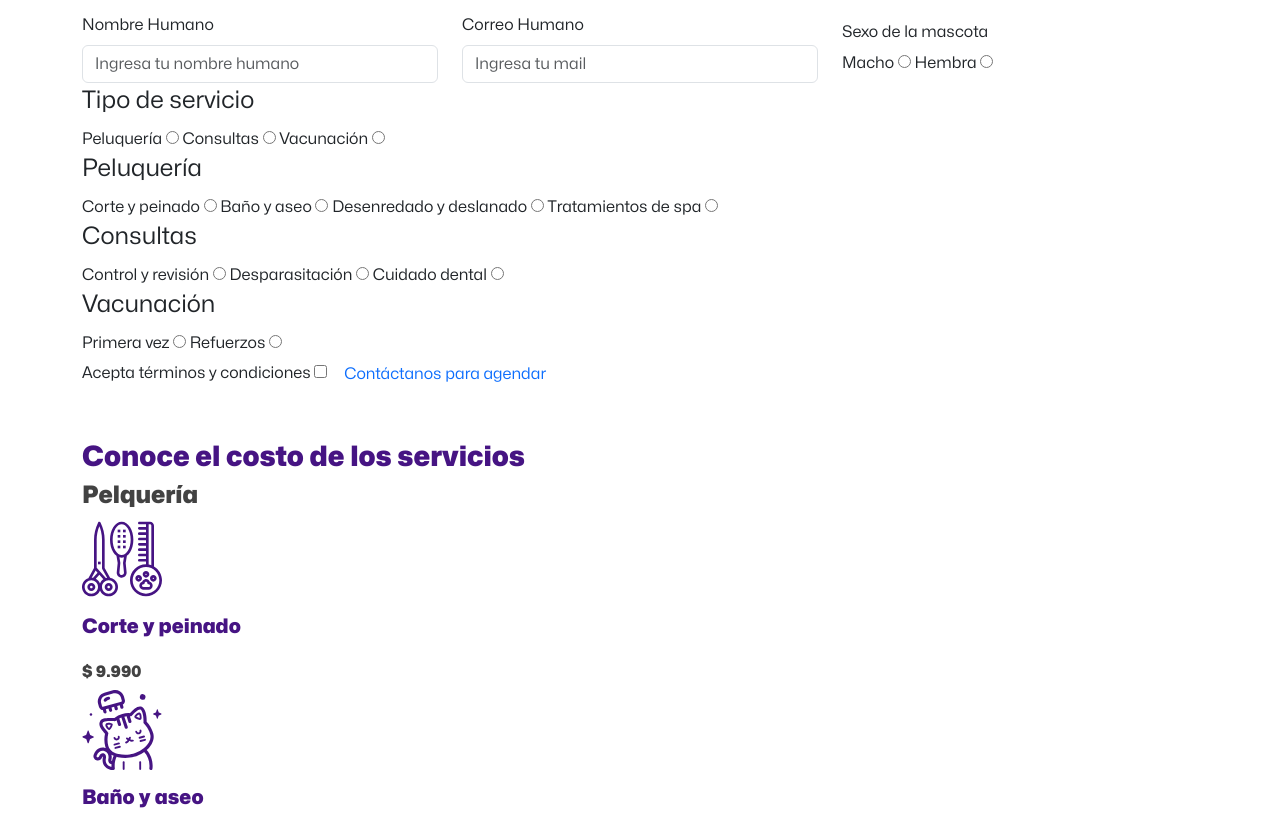
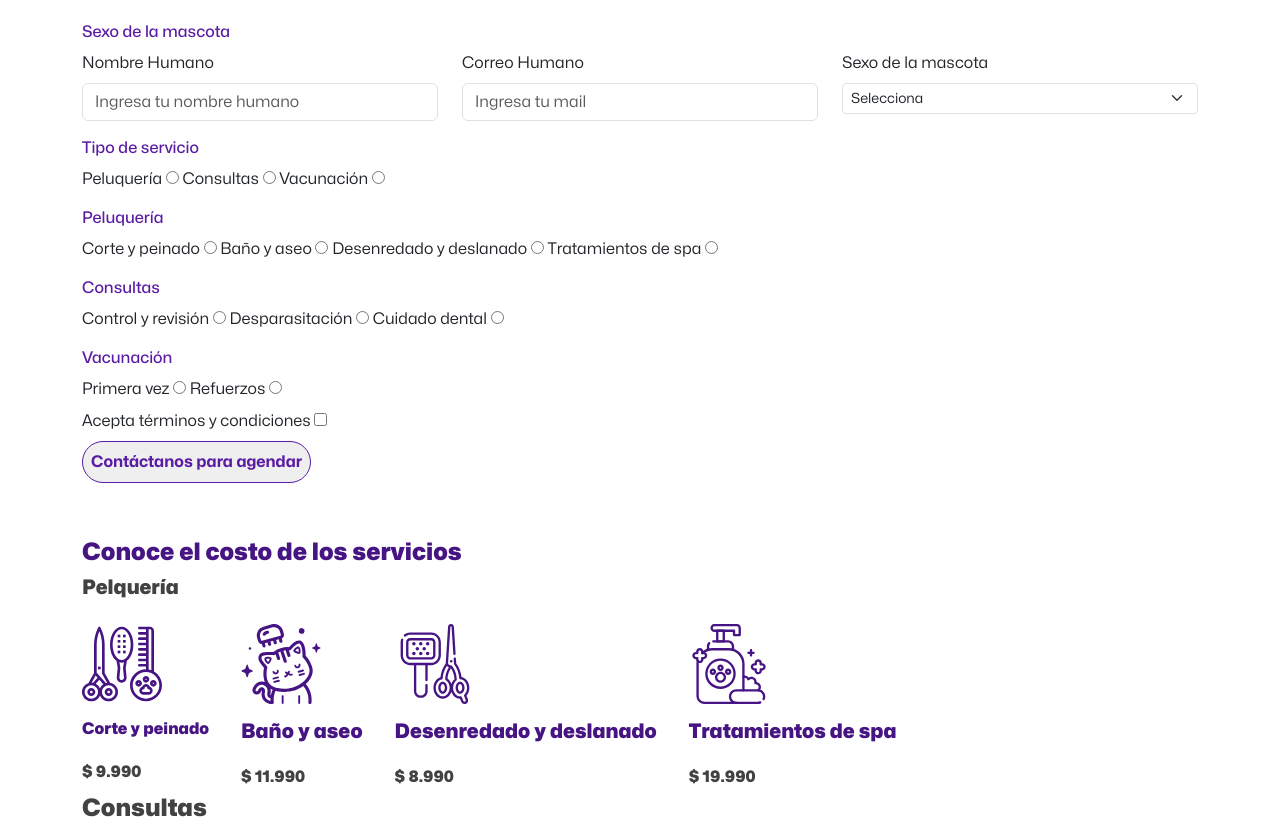
Before and after one commit to danielblanconolasco/blanco-nolasco-pre-entrega-2, a website: page pages/reservas.html in a window 1280 px wide. Shown: the part 540-1367 px from the top of the page. Drawn offline with nearby package versions, Linux system fonts and the light colour scheme.

Commit message:
Avances con sass 4ta pagina

```diff
--- a/pages/reservas.html
+++ b/pages/reservas.html
@@ -5,24 +5,27 @@
     <meta charset="UTF-8">
     <meta http-equiv="X-UA-Compatible" content="IE=edge">
     <meta name="viewport" content="width=device-width, initial-scale=1.0">
-    <meta name="description" content="Michigan Adopciones es un refugio de gatos sin fines de lucro que se dedica a encontrar hogares amorosos para gatos desamparados. Ofrecemos una variedad de servicios, que incluyen peluquería, atención veterinaria, hotel felino y más.">
-    <meta name="keywords" content="Michigan Adopciones, refugio de gatos, refugio de animales, gatos, mascotas, adopción, rescate, donación">
+    <meta name="description"
+        content="Michigan Adopciones es un refugio de gatos sin fines de lucro que se dedica a encontrar hogares amorosos para gatos desamparados. Ofrecemos una variedad de servicios, que incluyen peluquería, atención veterinaria, hotel felino y más.">
+    <meta name="keywords"
+        content="Michigan Adopciones, refugio de gatos, refugio de animales, gatos, mascotas, adopción, rescate, donación">
     <meta name="author" content="Daniel Blanco">
     <meta name="copyright" content="Daniel Blanco - Graphic Designer">
     <meta property="og:title" content="Michigan Adopciones">
     <meta property="og:site_name" content="Michigan Adopciones">
     <meta property="og:url" content="">
     <meta property="og:type" content="website">
-    <meta property="og:image" content="./assets/img/meta-image.jpg">
+    <meta property="og:image" content="../assets/img/meta-image.jpg">
     <meta property="og:image:type" content="image/jpg">
     <meta property="og:image:alt" content="Adopta un michi, llénate de amor y pásala de pelos">
     <meta property="og:image:width" content="598">
     <meta property="og:image:height" content="596">
     <script src="https://kit.fontawesome.com/efc9165130.js" crossorigin="anonymous"></script>
-    <link href="https://cdn.jsdelivr.net/npm/bootstrap@5.3.0/dist/css/bootstrap.min.css" rel="stylesheet" integrity="sha384-9ndCyUaIbzAi2FUVXJi0CjmCapSmO7SnpJef0486qhLnuZ2cdeRhO02iuK6FUUVM" crossorigin="anonymous">
+    <link href="https://cdn.jsdelivr.net/npm/bootstrap@5.3.0/dist/css/bootstrap.min.css" rel="stylesheet"
+        integrity="sha384-9ndCyUaIbzAi2FUVXJi0CjmCapSmO7SnpJef0486qhLnuZ2cdeRhO02iuK6FUUVM" crossorigin="anonymous">
     <link rel="stylesheet" href="../css/style.css">
     <title>Agenda | Michigan Adopciones</title>
-    <link rel="shortcut icon" href="./assets/img/favicon.ico" type="image/x-icon">
+    <link rel="shortcut icon" href="../assets/img/favicon.ico" type="image/x-icon">
 </head>
 
 <body>
@@ -40,26 +43,33 @@
         <nav class="navbar navbar-expand-lg">
             <div class="container">
                 <a class="navbar-brand" href="../index.html"><img src="../assets/img/logo.svg" alt=""></a>
-                <button class="navbar-toggler" type="button" data-bs-toggle="collapse" data-bs-target="#menu-mobile-michigan"
-                    aria-controls="menu-mobile-michigan" aria-expanded="false" aria-label="Toggle navigation">
+                <button class="navbar-toggler" type="button" data-bs-toggle="collapse"
+                    data-bs-target="#menu-mobile-michigan" aria-controls="menu-mobile-michigan" aria-expanded="false"
+                    aria-label="Toggle navigation">
                     <span class="navbar-toggler-icon custom-toggler"></span>
                 </button>
                 <div class="collapse navbar-collapse flex-grow-0 gap-1" id="menu-mobile-michigan">
-                    <ul class="navbar-nav flex-sm-row flex-column gap-1 gap-sm-3 me-auto mb-2 mb-lg-0 align-items-center justify-content-sm-between">
+                    <ul
+                        class="navbar-nav flex-sm-row flex-column gap-1 gap-sm-3 me-auto mb-2 mb-lg-0 align-items-center justify-content-sm-between">
                         <li class="nav-item">
-                            <a class="nav-link" aria-current="page" href="../pages/servicios.html"><i class="fa-solid fa-shield-cat"></i> Servicios</a>
+                            <a class="nav-link" aria-current="page" href="../pages/servicios.html"><i
+                                    class="fa-solid fa-shield-cat"></i> Servicios</a>
                         </li>
                         <li class="nav-item">
-                            <a class="nav-link" href="../pages/peluqueria.html"><i class="fa-solid fa-scissors"></i> Peluquería</a>
+                            <a class="nav-link" href="../pages/peluqueria.html"><i class="fa-solid fa-scissors"></i>
+                                Peluquería</a>
                         </li>
                         <li class="nav-item">
-                            <a class="nav-link" href="../pages/reservas.html"><i class="fa-solid fa-calendar-days"></i> Agenda tu cita</a>
+                            <a class="nav-link" href="../pages/reservas.html"><i class="fa-solid fa-calendar-days"></i>
+                                Agenda tu cita</a>
                         </li>
                         <li class="nav-item">
-                            <a class="nav-link" href="../pages/adopta.html"><i class="fa-solid fa-hand-holding-heart"></i> Adopta</a>
+                            <a class="nav-link" href="../pages/adopta.html"><i
+                                    class="fa-solid fa-hand-holding-heart"></i> Adopta</a>
                         </li>
                         <li class="nav-item">
-                            <a class="nav-link" href="../pages/contacto.html"><i class="fa-solid fa-phone"></i> Contacto</a>
+                            <a class="nav-link" href="../pages/contacto.html"><i class="fa-solid fa-phone"></i>
+                                Contacto</a>
                         </li>
                     </ul>
                     <form class="form-nav justify-content-center" action="">
@@ -85,32 +95,33 @@
                 <p class="grey-dark">Llena el formulario y a la brevedad te contestaremos la disponibilidad.</p>
                 <form>
                     <div class="row">
-                        <div class="col-12 col-sm-6 col-md-4">
+                        <fieldset>
+                            <legend class="col-form-label violet-light bold-p">Sexo de la mascota</legend>
+                            <div class="row">
+
+                                <div class="col-12 col-sm-6 col-md-4 mb-2">
                                     <label for="nombre-usuario" class="form-label">Nombre Humano</label>
-                            <input type="text" id="usuario" placeholder="Ingresa tu nombre humano" required class="form-control">
+                                    <input type="text" id="usuario" placeholder="Ingresa tu nombre humano" required
+                                        class="form-control">
                                 </div>
-                        <div class="col-12 col-sm-6 col-md-4">
+                                <div class="col-12 col-sm-6 col-md-4 mb-2">
                                     <label for="mail" class="form-label">Correo Humano</label>
-                            <input type="mail" id="mail" placeholder="Ingresa tu mail" required class="form-control">
+                                    <input type="mail" id="mail" placeholder="Ingresa tu mail" required
+                                        class="form-control">
                                 </div>
-                        <div class="col-12 col-sm-6 col-md-4">
+                                <div class="col-12 col-sm-6 col-md-4 mb-2">
+                                        <label form="sexo" class="form-label">Sexo de la mascota</label>
+                                        <select class="form-select form-select-sm" aria-label=".form-select-sm example">
+                                            <option selected>Selecciona</option>
+                                            <option value="hembra">Hembra</option>
+                                            <option value="macho">Macho</option>
+                                        </select>
+                                </div>
+                            </div>
+                        </fieldset>
+                        <div class="col-12 mb-2">
                             <fieldset>
-                                <legend class="col-form-label">Sexo de la mascota</legend>
-                                <label for="hombre">Macho</label>
-                                <input type="radio" name="sexo" id="macho" value="macho">
-                                <label for="mujer">Hembra</label>
-                                <input type="radio" name="sexo" id="hembra" value="hembra">
-                            </fieldset>
-
-                        </div>
-
-
-                    </div>
-
-
-
-                    <fieldset>
-                        <legend>Tipo de servicio</legend>
+                                <legend class="col-form-label violet-light bold-p">Tipo de servicio</legend>
                                 <label for="hombre">Peluquería</label>
                                 <input type="radio" name="servicio" id="Pelquería" value="Pelquería">
                                 <label for="consulta">Consultas</label>
@@ -118,9 +129,10 @@
                                 <label for="mujer">Vacunación</label>
                                 <input type="radio" name="servicio" id="vacunacion" value="vacunacion">
                             </fieldset>
-
+                        </div>
+                        <div class="col-12 mb-2">
                             <fieldset>
-                        <legend>Peluquería</legend>
+                                <legend class="col-form-label violet-light bold-p">Peluquería</legend>
                                 <label for="corte">Corte y peinado</label>
                                 <input type="radio" name="servicio" id="corte" value="corte">
                                 <label for="bano">Baño y aseo</label>
@@ -130,10 +142,11 @@
                                 <label for="tratamiento">Tratamientos de spa</label>
                                 <input type="radio" name="servicio" id="tratamiento" value="tratamiento">
                             </fieldset>
+                        </div>
 
-
+                        <div class="col-12 mb-2">
                             <fieldset>
-                        <legend>Consultas</legend>
+                                <legend class="col-form-label violet-light bold-p">Consultas</legend>
                                 <label for="control">Control y revisión</label>
                                 <input type="radio" name="consultas" id="control" value="control">
                                 <label for="deparasitacion">Desparasitación</label>
@@ -141,35 +154,40 @@
                                 <label for="dental">Cuidado dental</label>
                                 <input type="radio" name="consultas" id="dental" value="dental">
                             </fieldset>
+                        </div>
 
+                        <div class="col-12 mb-2">
                             <fieldset>
-                        <legend>Vacunación</legend>
+                                <legend class="col-form-label violet-light bold-p">Vacunación</legend>
                                 <label for="primera">Primera vez</label>
                                 <input type="radio" name="vacunas" id="primera" value="primera">
                                 <label for="refuerzo">Refuerzos</label>
                                 <input type="radio" name="vacunas" id="refuerzo" value="refuerzo">
                             </fieldset>
+                        </div>
 
-
+                        <div class="col-12 mb-2">
                             <label for="">Acepta términos y condiciones</label>
                             <input type="checkbox" name="aceptar" id="aceptar" value="1" required>
-
-                    <button class=" btn btn-contacto" input type="submit" value="Enviar"><a
+                        </div>
+                        <div class="col-12 mb-2">
+                            <button class="btn-normal btn-border-light" input type="submit" value="Enviar"><a
                                     href="../pages/contacto.html">Contáctanos para agendar</a></button>
+                        </div>
+                    </div>
                 </form>
-
             </section>
         </div>
         <div class="container">
             <section class="cards-services">
                 <div class="cards-services-title">
-                    <h3 class="violet-dark">Conoce el costo de los servicios</h3>
-                    <h4 class="grey-dark">Pelquería</h4>
+                    <h4 class="violet-dark">Conoce el costo de los servicios</h4>
+                    <h5 class="grey-dark">Pelquería</h5>
                 </div>
                 <div class="cards-services-content">
                     <article class="card-service">
                         <img src="../assets/img/groom-dark.svg" alt="" class="card-service-img">
-                        <h5 class="violet-dark">Corte y peinado</h5 class="grey-dark">
+                        <h6 class="violet-dark">Corte y peinado</h6 class="grey-dark">
                         <h6 class="grey-dark">$ 9.990</h6>
                     </article>
                     <article class="card-service">
@@ -248,8 +266,12 @@
             </div>
         </div>
     </footer>
-    <script src="https://cdn.jsdelivr.net/npm/@popperjs/core@2.11.8/dist/umd/popper.min.js" integrity="sha384-I7E8VVD/ismYTF4hNIPjVp/Zjvgyol6VFvRkX/vR+Vc4jQkC+hVqc2pM8ODewa9r" crossorigin="anonymous"></script>
-    <script src="https://cdn.jsdelivr.net/npm/bootstrap@5.3.0/dist/js/bootstrap.min.js" integrity="sha384-fbbOQedDUMZZ5KreZpsbe1LCZPVmfTnH7ois6mU1QK+m14rQ1l2bGBq41eYeM/fS" crossorigin="anonymous"></script>
+    <script src="https://cdn.jsdelivr.net/npm/@popperjs/core@2.11.8/dist/umd/popper.min.js"
+        integrity="sha384-I7E8VVD/ismYTF4hNIPjVp/Zjvgyol6VFvRkX/vR+Vc4jQkC+hVqc2pM8ODewa9r"
+        crossorigin="anonymous"></script>
+    <script src="https://cdn.jsdelivr.net/npm/bootstrap@5.3.0/dist/js/bootstrap.min.js"
+        integrity="sha384-fbbOQedDUMZZ5KreZpsbe1LCZPVmfTnH7ois6mU1QK+m14rQ1l2bGBq41eYeM/fS"
+        crossorigin="anonymous"></script>
 </body>
 
 </html>
--- a/scss/abstracts/_typo.scss
+++ b/scss/abstracts/_typo.scss
@@ -25,3 +25,7 @@ h1, h2, h3, h4, h5, h6 {
 .bold-p {
     font-weight: 500;
 }
+
+a {
+    text-decoration: none;
+}
--- a/scss/base/_reset.scss
+++ b/scss/base/_reset.scss
@@ -3,7 +3,3 @@
     padding: 0;
     box-sizing: border-box;
 }
-
-a {
-    text-decoration: none;
-}
--- a/scss/components/_cards.scss
+++ b/scss/components/_cards.scss
@@ -139,3 +139,26 @@
         border-radius: 1rem;
     }
 }
+
+.cards-services {
+    display: flex;
+    gap: 1rem;
+    flex-direction: column;
+
+    .cards-services-title {
+        display: flex;
+        flex-direction: column;
+        justify-content: center;
+    }
+
+    .cards-services-content {
+        display: flex;
+        gap: 2rem;
+
+        .card-service {
+            display: flex;
+            flex-direction: column;
+            gap: 1rem;
+        }
+    }
+}
```
Also changed, not shown: pages/adopta.html (+2 -2 lines), pages/contacto.html (+2 -2 lines), pages/peluqueria.html (+2 -2 lines), pages/servicios.html (+2 -2 lines), scss/abstracts/_media-query.scss (+27 -0 lines), scss/layout/_footer.scss (+8 -14 lines), scss/layout/_header.scss (+1 -18 lines), css/style.css, 1 other file. Lines whose indentation alone changed are shown as unchanged.
